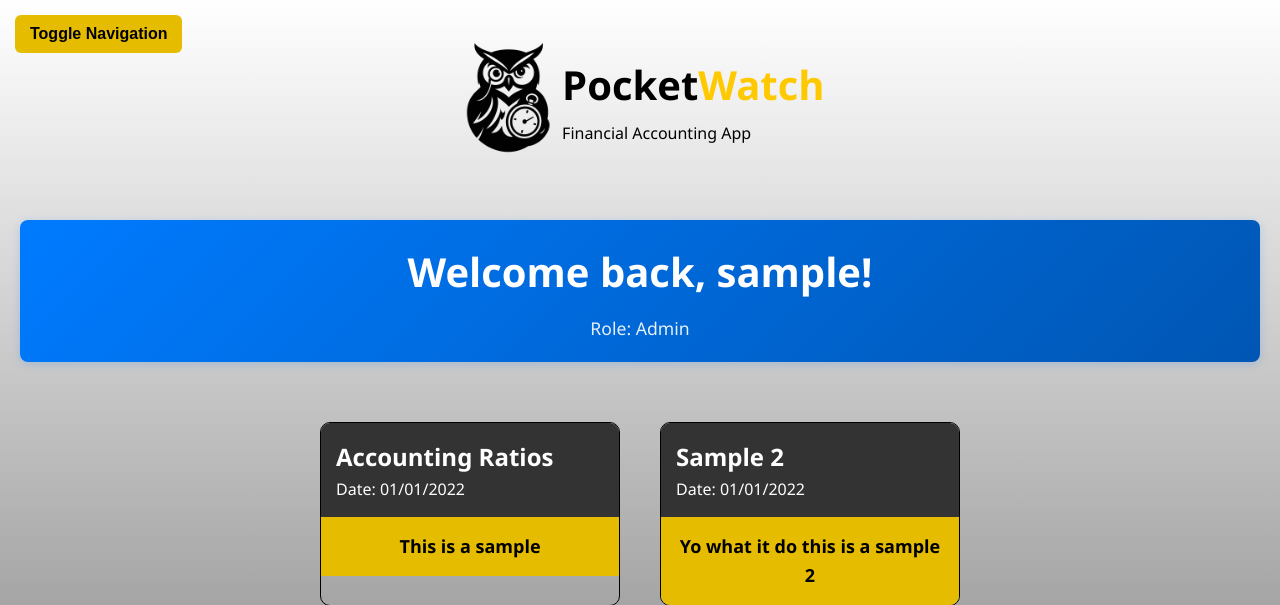
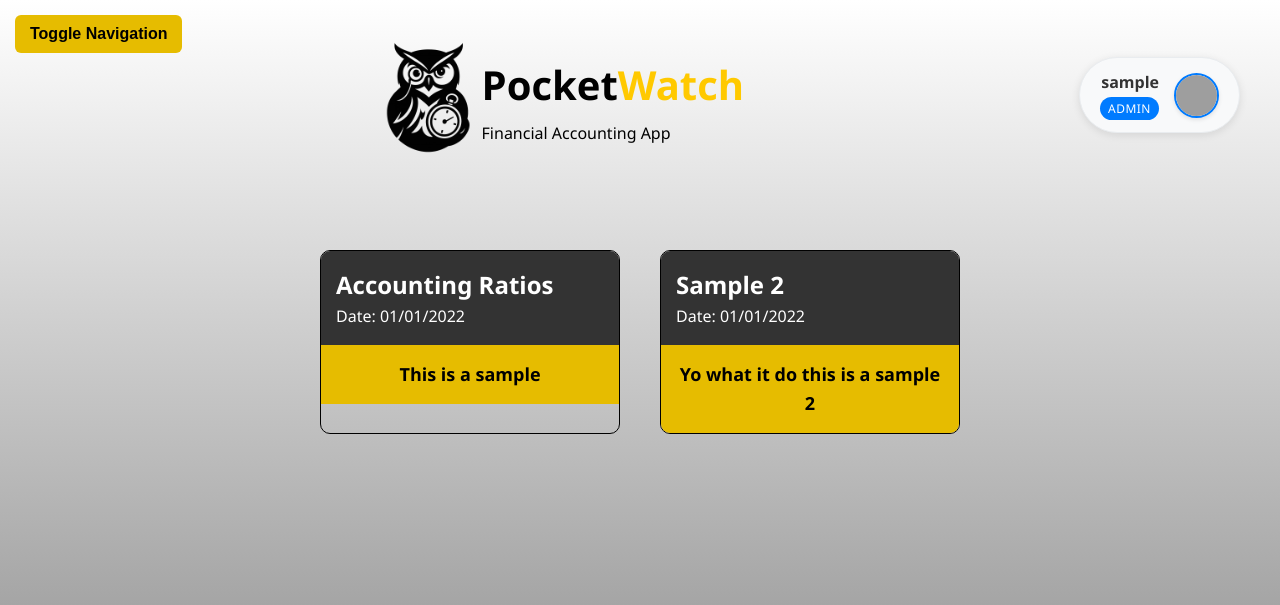
Before and after one commit to rami-elmostafa/FinKen, a Flask app: template templates/Home.html in a window 1280 px wide. Shown: the top 605 px of the page. Run offline with Flask 3, Linux system fonts and the light colour scheme; the template is opened without the code that fills it: most values are stand-ins (such as "Sample title", 1, 10 or a date in 2020); grey boxes are pictures that could not be loaded.

Commit message:
Add profile header with profile image

```diff
--- a/app.py
+++ b/app.py
@@ -1,10 +1,10 @@
-from flask import Flask, render_template, request, redirect, url_for, flash, session, jsonify
+from flask import Flask, render_template, request, redirect, url_for, flash, session, jsonify, send_from_directory
 import os
 from dotenv import load_dotenv
 from CreateNewUser import create_new_user, validate_user_input
 from SignInUser import sign_in_user, validate_sign_in_input
 from FinishSignUp import get_signup_context, finalize_signup
-from ProfilePictureHandler import save_user_profile_picture
+from ProfilePictureHandler import save_user_profile_picture, get_user_profile_picture
 from AdminManagement import (
     get_pending_registration_requests,
     get_all_registration_requests,
@@ -20,6 +20,32 @@ load_dotenv()
 
 app = Flask(__name__, static_folder='frontend')
 app.secret_key = os.environ.get('SECRET_KEY', 'your-secret-key-here')  # For flash messages
+
+def get_user_context():
+    """Helper function to get user context for templates"""
+    if 'user_id' not in session:
+        return {}
+
+    # Get user profile picture
+    profile_result = get_user_profile_picture(session.get('user_id'))
+    profile_picture = 'default_profile.webp'  # Default fallback
+    if profile_result.get('success') and profile_result.get('profile_picture'):
+        profile_picture = profile_result.get('profile_picture')
+
+    return {
+        'user_name': session.get('username'),  # Use username instead of full name
+        'user_role': session.get('user_role'),
+        'user_profile_picture': profile_picture
+    }
+
+@app.route('/profile_images/<filename>')
+def profile_image(filename):
+    """Serve profile images from the profile_images directory"""
+    try:
+        return send_from_directory('profile_images', filename)
+    except FileNotFoundError:
+        # If the requested file doesn't exist, serve the default profile picture
+        return send_from_directory('profile_images', 'default_profile.webp')
 
 @app.route('/', methods=['GET', 'POST'])
 def index():
@@ -134,12 +160,13 @@ def manage_registrations():
         status_filter=status_filter
     )
 
+    user_context = get_user_context()
     return render_template('ManageRegistrations.html',
-                         user_name=session.get('user_name'),
                          requests=result.get('requests', []),
                          pagination=result.get('pagination', {}),
                          current_search=search_term,
-                         current_status=status_filter)
+                         current_status=status_filter,
+                         **user_context)
 
 @app.route('/ApproveRegistration/<int:request_id>', methods=['POST'])
 def approve_registration(request_id):
@@ -281,16 +308,16 @@ def home():
         flash('Please sign in to access this page.', 'error')
         return redirect(url_for('index'))
 
-    return render_template('Home.html',
-                         user_name=session.get('user_name'),
-                         user_role=session.get('user_role'))
+    user_context = get_user_context()
+    return render_template('Home.html', **user_context)
 @app.route("/Users")
 def users():
     if 'user_id' not in session or session.get('user_role') != 'administrator':
         flash('Access denied. Administrator privileges required.', 'error')
         return redirect(url_for('index'))
 
-    return render_template('Users.html')
+    user_context = get_user_context()
+    return render_template('Users.html', **user_context)
 
 @app.route('/ExpiringPasswords')
 def expiring_passwords():
@@ -301,10 +328,11 @@ def expiring_passwords():
     # Get users with passwords expiring in the next 30 days
     result = get_expiring_passwords(days_ahead=30)
 
+    user_context = get_user_context()
     return render_template('ExpiringPasswords.html',
-                         user_name=session.get('user_name'),
                          users=result.get('users', []),
-                         total_count=result.get('total_count', 0))
+                         total_count=result.get('total_count', 0),
+                         **user_context)
 
 @app.route('/api/users')
 def api_users():
--- a/frontend/styles.css
+++ b/frontend/styles.css
@@ -20,9 +20,16 @@ body {
 /* Header with Branding in Top Middle */
 .header {
     display: flex;
-    justify-content: center;
+    justify-content: space-between;
     align-items: center;
     min-height: 200px;
+    padding: 0 40px;
+}
+
+.branding {
+    flex: 1;
+    display: flex;
+    justify-content: center;
 }
 
 .branding-content {
@@ -56,6 +63,57 @@ body {
     height: 10rem;
     width: auto;
     object-fit: contain;
+}
+
+/* User Header Styles */
+.user-header {
+    display: flex;
+    align-items: center;
+    gap: 15px;
+    background: #f8f9fa;
+    padding: 12px 20px;
+    border-radius: 50px;
+    box-shadow: 0 2px 8px rgba(0, 0, 0, 0.1);
+    border: 1px solid #e9ecef;
+}
+
+.user-info {
+    display: flex;
+    flex-direction: column;
+    align-items: flex-end;
+    text-align: right;
+}
+
+.user-name {
+    font-size: 1rem;
+    font-weight: 600;
+    color: #333;
+    margin-bottom: 2px;
+}
+
+.user-role-badge {
+    font-size: 0.75rem;
+    background: #007bff;
+    color: white;
+    padding: 2px 8px;
+    border-radius: 12px;
+    font-weight: 500;
+    text-transform: uppercase;
+    letter-spacing: 0.5px;
+}
+
+.user-profile {
+    display: flex;
+    align-items: center;
+}
+
+.profile-image {
+    width: 45px;
+    height: 45px;
+    border-radius: 50%;
+    object-fit: cover;
+    border: 2px solid #007bff;
+    box-shadow: 0 2px 4px rgba(0, 0, 0, 0.1);
 }
 
 .container {
@@ -1190,28 +1279,6 @@ body {
     min-height: calc(100vh - 200px);
 }
 
-.welcome-section {
-    text-align: center;
-    margin-bottom: 30px;
-    padding: 20px;
-    background: linear-gradient(135deg, #007bff, #0056b3);
-    border-radius: 8px;
-    color: white;
-    box-shadow: 0 2px 10px rgba(0, 123, 255, 0.2);
-}
-
-.welcome-section h1 {
-    margin: 0;
-    font-size: 2.5rem;
-    font-weight: 600;
-}
-
-.user-role {
-    margin: 10px 0 0 0;
-    font-size: 1.1rem;
-    opacity: 0.9;
-}
-
 .admin-card {
     border-left: 4px solid #28a745;
 }
--- a/templates/Home.html
+++ b/templates/Home.html
@@ -16,6 +16,17 @@
                     <h1><span class="pocket-text">Pocket</span><span class="watch-text">Watch</span></h1>
                     <p>Financial Accounting App</p>
                 </div>
+            </div>
+        </div>
+        <!-- User Header -->
+        <div class="user-header">
+            <div class="user-info">
+                <span class="user-name">{{ user_name }}</span>
+                <span class="user-role-badge">{{ user_role.title() }}</span>
+            </div>
+            <div class="user-profile">
+                <img src="{{ url_for('profile_image', filename=user_profile_picture) }}"
+                     alt="Profile Picture" class="profile-image">
             </div>
         </div>
     </div>
@@ -55,12 +66,6 @@
 
     <!-- Main Content -->
     <div class="main-content">
-        <!-- Welcome Message -->
-        <div class="welcome-section">
-            <h1>Welcome back, {{ user_name }}!</h1>
-            <p class="user-role">Role: {{ user_role.title() }}</p>
-        </div>
-
         <!-- Cards Container -->
         <div class="cards-container">
             <div class="card">
```
Also changed, not shown: other parts of frontend/styles.css (+35 -8 lines), templates/ExpiringPasswords.html (+11 -0 lines), templates/ManageRegistrations.html (+11 -0 lines), templates/Users.html (+11 -0 lines), profile_images/user_4_profile.webp (added).
